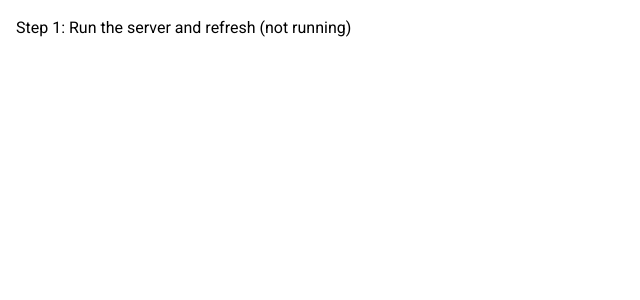
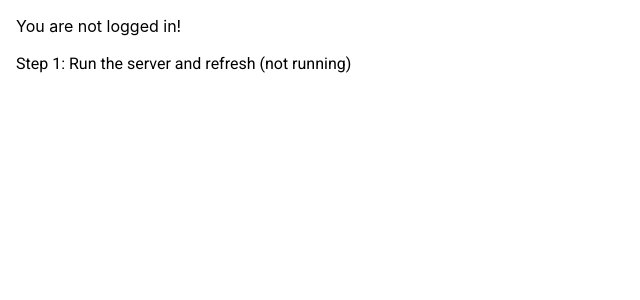
Before and after one commit to hatchways/team-bubbletea, a React (Create React App) app in the folder client/: page / in a window 1280 px wide. Shown: the top 300 px of the page, without its empty margins (0-640 px from the left). Built offline with nearby package versions, Linux system fonts and the light colour scheme; no server answers.

Commit message:
show logged in status

```diff
--- a/client/src/pages/Landing.js
+++ b/client/src/pages/Landing.js
@@ -42,6 +42,10 @@ class LandingPage extends Component {
     const { classes } = this.props;
     return (
       <div className={classes.landingContainer}>
+        {localStorage.getItem('token') ?
+        (<p>You are logged in with token {localStorage.getItem('token')} </p>) :
+        (<p>You are not logged in!</p>)
+        }
         <Typography>{this.state.welcomeMessage}</Typography>
         {this.state.step >= 1 && (
           <React.Fragment>
--- a/client/src/pages/Login.js
+++ b/client/src/pages/Login.js
@@ -35,7 +35,7 @@ class Login extends Component {
       .then(response => {
         if (response.token) {
           localStorage.setItem('token', response.token)
-          window.location.reload()
+          this.props.history.push('/') // Redirect to home page
         } else {
           this.setState({ error: response.error });
         }
```
